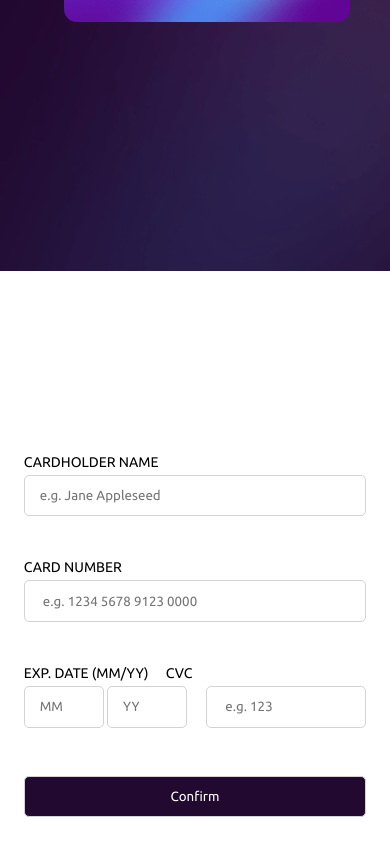
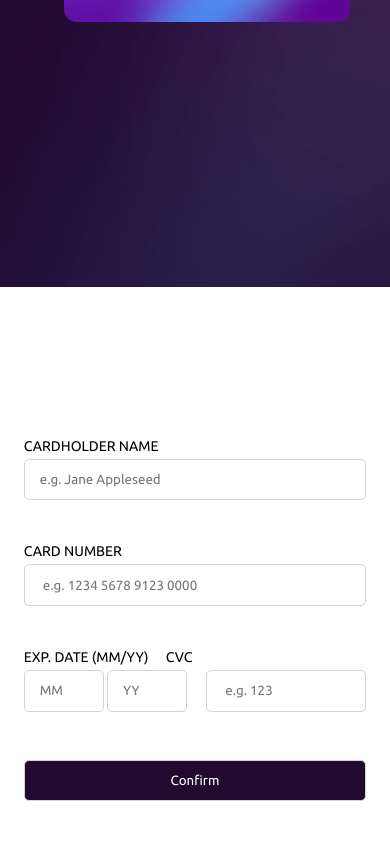
Before and after one commit to Devcoder980/interactive-card-details-form-main, a plain HTML site: page index.html in a window 390 px wide. Shown: the part 231-1086 px from the top of the page. Drawn offline with Linux system fonts and the light colour scheme.

Commit message:
Update index.html

```diff
--- a/index.html
+++ b/index.html
@@ -182,7 +182,7 @@
       }
 
       .two{
-        padding-top: 7rem;
+        padding-top: 4rem;
       }
 
       .one{
```
